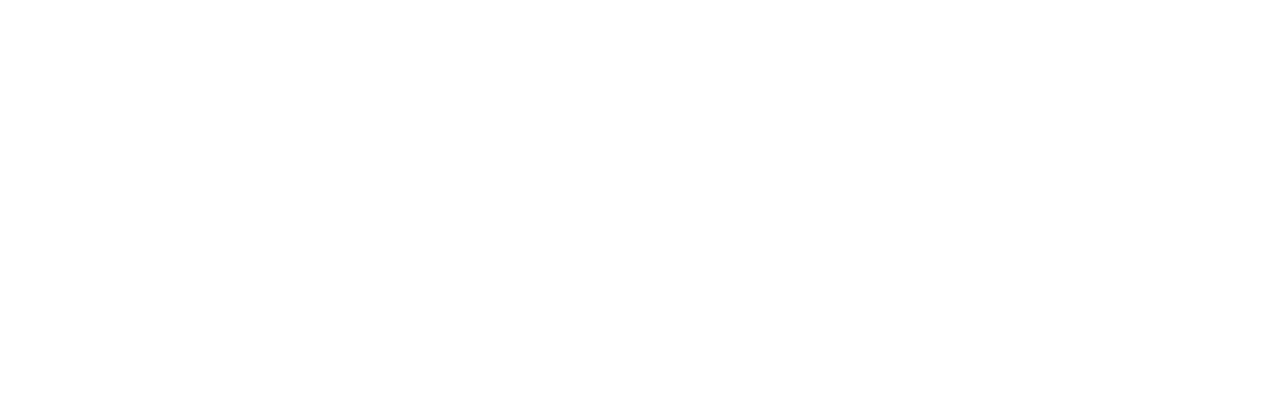
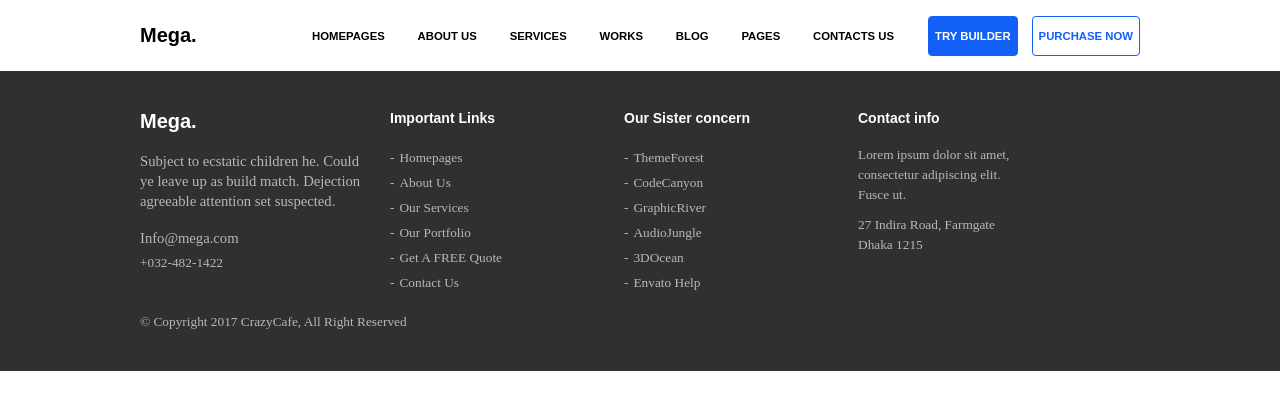
Before and after one commit to tarrymary/html, a plain HTML site: page foms.html in a window 1280 px wide. Drawn offline with Linux system fonts and the light colour scheme.

```diff
--- a/foms.html
+++ b/foms.html
@@ -0,0 +1,118 @@
+<!DOCTYPE html>
+<html lang="en">
+<head>
+	<meta charset="UTF-8">
+	<title></title>
+	<link rel="stylesheet" type="text/css" href="reset.css">
+	<link rel="stylesheet" type="text/css" href="styles.css">
+</head>
+<body>
+	<header>
+		<div class="conteiner clearfix">
+			<a class="logo" href="#logo">Mega.</a>
+			<div class="navbar-right">
+				<ul class="main-menu">
+					<li class="main-menu__item">
+						<a href="#homepages"> homepages </a>
+						<ul class="submenu">
+							<li class="subitem"><a href="#homepages1">homepages agency</a></li>
+							<li class="subitem"><a href="#homepages2">homepages startup</a></li>
+							<li class="subitem"><a href="#homepages3">homepages education</a></li>
+						</ul>
+					</li>
+					<li class="main-menu__item">
+						<a href="#aboutus">about us</a>
+						<ul class="submenu">
+							<li class="subitem"><a href="#homepages1">homepages agency</a></li>
+							<li class="subitem"><a href="#homepages2">homepages startup</a></li>
+							<li class="subitem"><a href="#homepages3">homepages education</a></li>
+						</ul>
+					</li>
+					<li class="main-menu__item">
+						<a href="#services">services</a>
+						<ul class="submenu">
+							<li class="subitem"><a href="#homepages1">homepages agency</a></li>
+							<li class="subitem"><a href="#homepages2">homepages startup</a></li>
+							<li class="subitem"><a href="#homepages3">homepages education</a></li>
+						</ul>
+					</li>
+					<li class="main-menu__item">
+						<a href="#works">works</a>
+						<ul class="submenu">
+							<li class="subitem"><a href="#homepages1">homepages agency</a></li>
+							<li class="subitem"><a href="#homepages2">homepages startup</a></li>
+							<li class="subitem"><a href="#homepages3">homepages education</a></li>
+						</ul>
+					</li>
+					<li class="main-menu__item">
+						<a href="#blog">blog</a>
+						<ul class="submenu">
+							<li class="subitem"><a href="#homepages1">homepages agency</a></li>
+							<li class="subitem"><a href="#homepages2">homepages startup</a></li>
+							<li class="subitem"><a href="#homepages3">homepages education</a></li>
+						</ul>
+					</li>
+					<li class="main-menu__item">
+						<a href="#pages">pages</a>
+						<ul class="submenu">
+							<li class="subitem"><a href="#homepages1">homepages agency</a></li>
+							<li class="subitem"><a href="#homepages2">homepages startup</a></li>
+							<li class="subitem"><a href="#homepages3">homepages education</a></li>
+						</ul>
+					</li>
+					<li class="main-menu__item">
+						<a href="#content">contacts us</a>
+						<ul class="submenu">
+							<li class="subitem"><a href="#homepages1">homepages agency</a></li>
+							<li class="subitem"><a href="#homepages2">homepages startup</a></li>
+							<li class="subitem"><a href="#homepages3">homepages education</a></li>
+						</ul>
+					</li>
+				</ul>
+				<button class="button button--blue">try builder</button>
+				<button class="button">purchase now</button>
+			</div>
+		</div>
+	</header>
+	<footer class="footer">
+		<div class="conteiner">
+			<div class="contacts">
+				<h1 class="contacts__logo">Mega.</h1>
+				<p class="contacts__text">Subject to ecstatic children he. Could ye leave up as build match. Dejection agreeable attention set suspected.</p>
+				<p class="contacts__mail">Info@mega.com</p>
+				<p class="contacts__tel">+032-482-1422</p>
+			</div>
+				<div class="footer-links">
+					<h1 class="footer-links__header">Important Links</h1>
+					<ul>
+						<li class="footer-links__item"><a class="footer-links__links" href="#homepages">Homepages</a></li>
+						<li class="footer-links__item"><a class="footer-links__links" href="#aboutus">About us</a></li>
+						<li class="footer-links__item"><a class="footer-links__links" href="#services">our services</a></li>
+						<li class="footer-links__item"><a class="footer-links__links" href="#portfolio">our portfolio</a></li>
+						<li class="footer-links__item"><a class="footer-links__links" href="#quote">get a FREE quote</a></li>
+						<li class="footer-links__item"><a class="footer-links__links" href="contact">contact us</a></li>
+					</ul>
+				</div>
+				<div class="footer-links">
+					<h1 class="footer-links__header">Our Sister concern</h1>
+					<ul>
+						<li><a class="footer-links__links" href="#forest">ThemeForest</a></li>
+						<li><a class="footer-links__links" href="canyon">CodeCanyon</a></li>
+						<li><a class="footer-links__links" href="#river">GraphicRiver</a></li>
+						<li><a class="footer-links__links" href="#jungle">AudioJungle</a></li>
+						<li><a class="footer-links__links" href="#ocean">3DOcean</a></li>
+						<li><a class="footer-links__links" href="#help">Envato help</a></li>
+					</ul>
+				</div>
+				<div class="contact-info">
+					<h1 class="contact-info__header">Contact info</h1>
+					<p class="contact-info__text">Lorem ipsum dolor sit amet, consectetur adipiscing elit. Fusce ut.</p>
+					<p class="contact-info__text">27 Indira Road, Farmgate Dhaka 1215</p>
+				</div>
+			<div class="copyright">
+				<p class="copyright__text">© Copyright 2017 CrazyCafe, all right reserved</p>
+			</div>
+		</div>
+	</footer>
+</body>
+</html>
--- a/styles.css
+++ b/styles.css
@@ -176,7 +176,8 @@
 }
 
 .block__link:after {
-	content: " >";
+	content: ">";
+	padding-left: 5px;
 }
 
 .footer {
@@ -242,7 +243,8 @@
 }
 
 .footer-links__links:before {
-	content:"- ";
+	content:"-";
+	padding-right: 5px;
 }
 
 
```
Also changed, not shown: index.html (+1 -3 lines).
